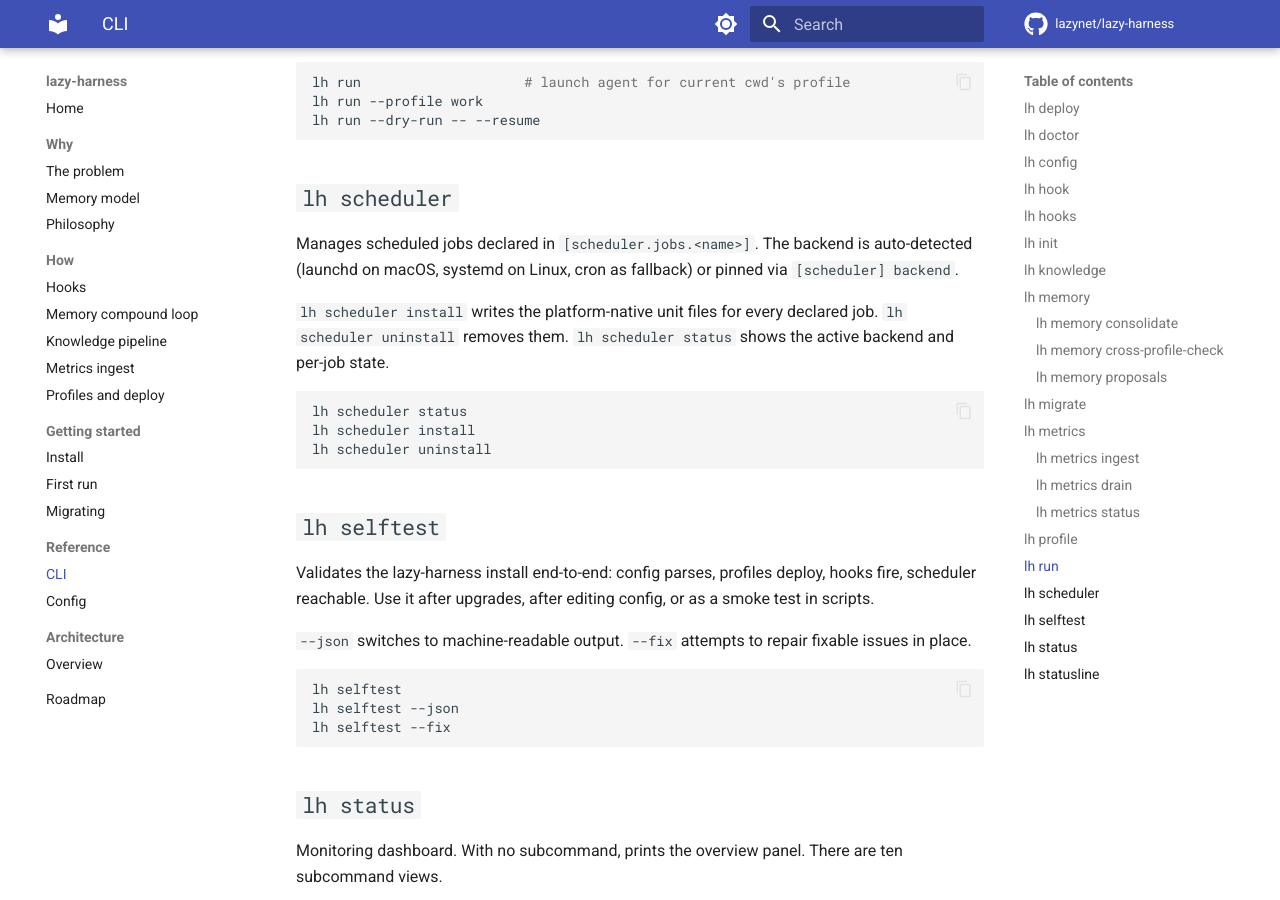
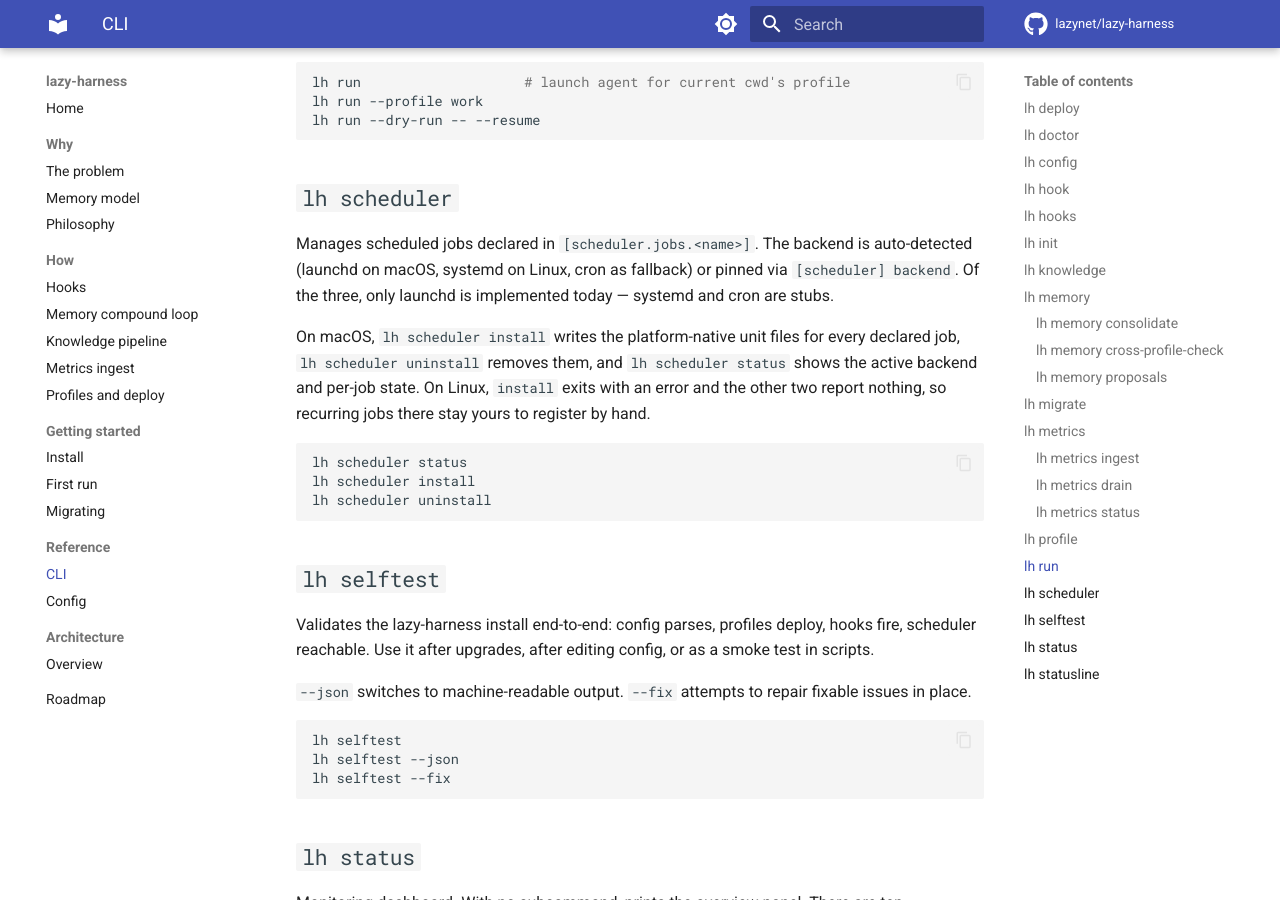
Before and after one commit to lazynet/lazy-harness, an MkDocs documentation site: the page built from docs/reference/cli.md, in a window 1280 px wide and 900 px high, scrolled down 7165 px. Built offline with MkDocs 1.6.1 and Material for MkDocs 9.7.7, drawn with Linux system fonts in a browser that asks for light colours; comment, search, counter and statistics services are not loaded.

Commit message:
docs: correct the scheduler passage in the CLI reference

````diff
--- a/docs/reference/cli.md
+++ b/docs/reference/cli.md
@@ -229,9 +229,9 @@ lh run --dry-run -- --resume
 
 ## `lh scheduler`
 
-Manages scheduled jobs declared in `[scheduler.jobs.<name>]`. The backend is auto-detected (launchd on macOS, systemd on Linux, cron as fallback) or pinned via `[scheduler] backend`.
+Manages scheduled jobs declared in `[scheduler.jobs.<name>]`. The backend is auto-detected (launchd on macOS, systemd on Linux, cron as fallback) or pinned via `[scheduler] backend`. Of the three, only launchd is implemented today — systemd and cron are stubs.
 
-`lh scheduler install` writes the platform-native unit files for every declared job. `lh scheduler uninstall` removes them. `lh scheduler status` shows the active backend and per-job state.
+On macOS, `lh scheduler install` writes the platform-native unit files for every declared job, `lh scheduler uninstall` removes them, and `lh scheduler status` shows the active backend and per-job state. On Linux, `install` exits with an error and the other two report nothing, so recurring jobs there stay yours to register by hand.
 
 ```bash
 lh scheduler status
````
